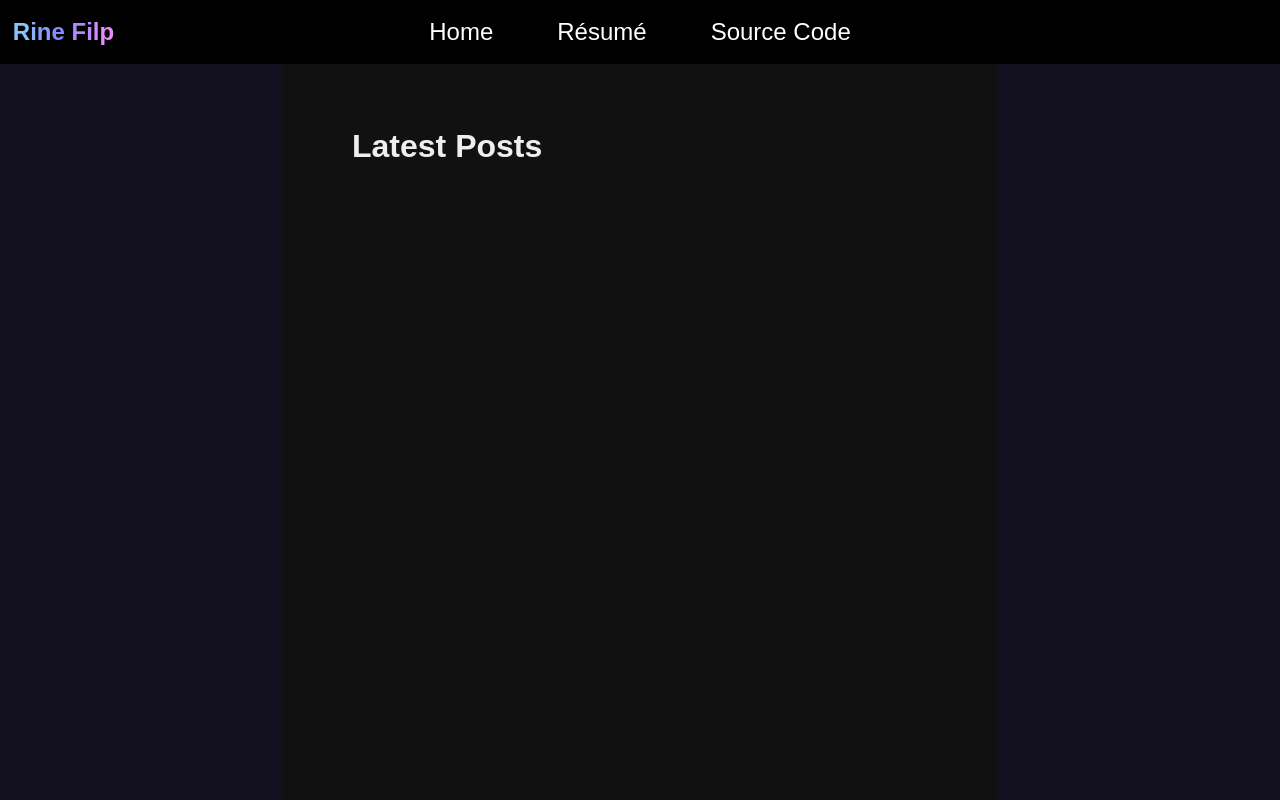
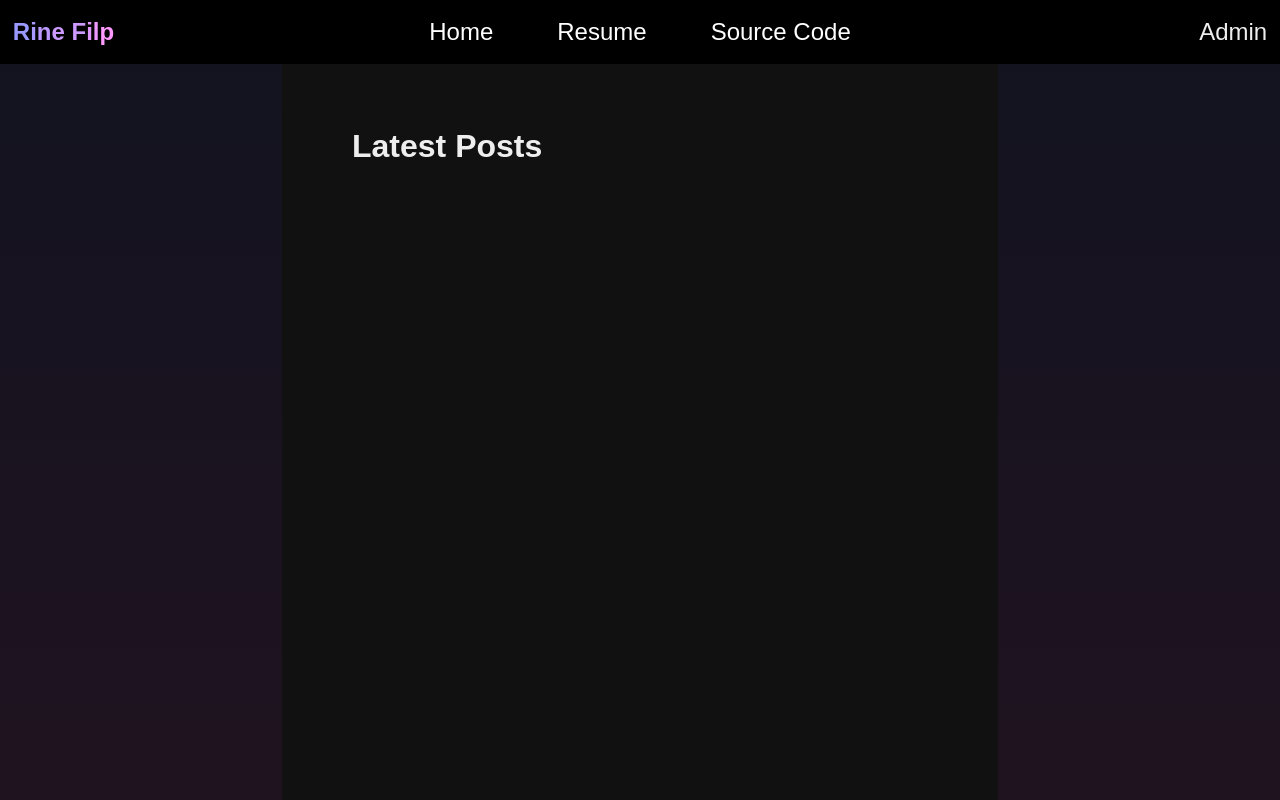
Before and after one commit to Bojken-Noven/website, a Django app: template website_application/templates/index.html in a window 1280 px wide. Run offline with Django 5.2, Linux system fonts and the light colour scheme; the template is opened without the code that fills it, so the values that code supplies are empty.

Commit message:
created custom login page; revamped colors

```diff
--- /dev/null
+++ b/website_application/forms.py
@@ -0,0 +1,6 @@
+from django import forms
+
+
+class LoginForm(forms.Form):
+    username = forms.CharField(label="", max_length=64, widget=forms.TextInput(attrs={"class": "login-form-username", "placeholder": "Username", "autofocus": True}))
+    password = forms.CharField(label="", max_length=64, widget=forms.PasswordInput(attrs={"class": "login-form-password", "placeholder": "Password"}))
--- a/website_application/static/base.css
+++ b/website_application/static/base.css
@@ -2,29 +2,6 @@
 * {
     margin: 0;
     padding: 0;
-}
-
-html {
-    font-family: sans-serif;
-}
-
-body {
-    background-color: #111;
-}
-
-p {
-    color: #eee;
-    font-size: 1.1rem;
-}
-
-span {
-    color: inherit;
-    font-size: inherit;
-}
-
-ul {
-    color: white;
-    list-style-type: none;
 }
 
 a {
@@ -37,8 +14,38 @@ a:hover {
     text-decoration: underline;
 }
 
+body {
+    background-color: #111;
+}
+
+html {
+    font-family: sans-serif;
+}
+
+iframe {
+    aspect-ratio: 16 / 9;
+    border-radius: 0.75rem;
+	height: 100%;
+	width: 100%;
+}
+
 img {
     border-radius: 0.75rem;
+}
+
+p {
+    color: #eee;
+    font-size: 1.125rem;
+}
+
+span {
+    color: inherit;
+    font-size: inherit;
+}
+
+ul {
+    color: white;
+    list-style-type: none;
 }
 
 
@@ -58,14 +65,17 @@ img {
     z-index: 1;
 }
 
-.logo-container {
+.top-corner-container {
     align-items: center;
     display: flex;
-    left: 0;
-    margin-left: 1%;
     min-height: 4rem;
     position: fixed;
     top: 0;
+}
+
+.top-left-container {
+    left: 0;
+    margin-left: 1%;
 }
 
 .logo {
@@ -89,7 +99,17 @@ img {
     font-weight: bold;
 }
 
+.top-right-container {
+    right: 0;
+    margin-right: 1%;
+}
+
+.top-right-text {
+    font-size: 1.5rem;
+}
+
 .main-container {
     margin-bottom: 4rem;
     margin-top: 4rem;
+    flex-direction: column;
 }
--- a/website_application/static/colors.css
+++ b/website_application/static/colors.css
@@ -1,50 +1,79 @@
-/* colors */
-.rine-blue {
-    color: #88c5ff;
-}
+:root {
+    --rine-light-red:       hsl(0,   100%, 80%);
+    --rine-light-orange:    hsl(30,  100%, 80%);
+    --rine-light-yellow:    hsl(60,  100%, 80%);
+    --rine-light-green:     hsl(120, 100%, 80%);
+    --rine-light-cyan:      hsl(180, 100%, 80%);
+    --rine-light-blue:      hsl(240, 100%, 80%);
+    --rine-light-blue-p10:  hsl(250, 100%, 80%);
+    --rine-light-blue-p20:  hsl(260, 100%, 80%);
+    --rine-light-purple:    hsl(270, 100%, 80%);
+    --rine-light-purple-p10:hsl(280, 100%, 80%);
+    --rine-light-purple-p20:hsl(290, 100%, 80%);
+    --rine-light-magenta:   hsl(300, 100%, 80%);
 
-.rine-blue-10 {
-    color: #88b2ff;
-}
+    --rine-medium-red:      hsl(0,   25%, 50%);
+    --rine-medium-orange:   hsl(30,  25%, 50%);
+    --rine-medium-yellow:   hsl(60,  25%, 50%);
+    --rine-medium-green:    hsl(120, 25%, 50%);
+    --rine-medium-cyan:     hsl(180, 25%, 50%);
+    --rine-medium-blue:     hsl(240, 25%, 50%);
+    --rine-medium-purple:   hsl(270, 25%, 50%);
+    --rine-medium-magenta:  hsl(300, 25%, 50%);
 
-.rine-blue-20 {
-    color: #889eff;
-}
-
-.rine-blue-30 {
-    color: #888aff;
-}
-
-.rine-indigo {
-    color: #9a88ff;
-}
-
-.rine-indigo-10 {
-    color: #ae88ff;
-}
-
-.rine-indigo-20 {
-    color: #c288ff;
-}
-
-.rine-indigo-30 {
-    color: #d588ff;
-}
-
-.rine-violet {
-    color: #e988ff;
+    --rine-dark-red:        hsl(0,   25%, 10%);
+    --rine-dark-orange:     hsl(30,  25%, 10%);
+    --rine-dark-yellow:     hsl(60,  25%, 10%);
+    --rine-dark-green:      hsl(120, 25%, 10%);
+    --rine-dark-cyan:       hsl(180, 25%, 10%);
+    --rine-dark-blue:       hsl(240, 25%, 10%);
+    --rine-dark-purple:     hsl(270, 25%, 10%);
+    --rine-dark-magenta:    hsl(300, 25%, 10%);
 }
 
 
-/* background colors */
-.rine-blue-dark-background {
-    background-color: #111920;
+/* colors */
+.rine-light-red {
+    color: var(--rine-light-red);
 }
 
-.rine-indigo-dark-background {
-    background-color: #131120;
+.rine-light-blue {
+    color: var( --rine-light-blue);
 }
 
-.rine-violet-dark-background {
-    background-color: #1d1120;
+.rine-light-blue-p10 {
+    color: var( --rine-light-blue-p10);
 }
+
+.rine-light-blue-p20 {
+    color: var( --rine-light-blue-p20);
+}
+
+.rine-light-purple {
+    color: var(--rine-light-purple);
+}
+
+.rine-light-purple-p10 {
+    color: var(--rine-light-purple-p10);
+}
+
+.rine-light-purple-p20 {
+    color: var(--rine-light-purple-p20);
+}
+
+.rine-light-magenta {
+    color: var(--rine-light-magenta);
+}
+
+/* background colors */
+.rine-dark-blue-background {
+    background-color: var(--rine-dark-blue);
+}
+
+.rine-dark-purple-background {
+    background-color: var(--rine-dark-purple);
+}
+
+.rine-dark-magenta-background {
+    background-color: var(--rine-dark-magenta);
+}
--- a/website_application/static/home.css
+++ b/website_application/static/home.css
@@ -6,25 +6,26 @@
     padding-right: 1%;
     padding-top: 1%;
     position: fixed;
-    scrollbar-color: #9a88ff #000;
     scrollbar-width: thin;
     top: 0;
     width: 20%;
 }
 
 .home-left-container {
+    background-image: linear-gradient(var(--rine-dark-blue), var(--rine-dark-magenta));
     left: 0;
+    scrollbar-color: var(--rine-medium-purple) black;
 }
 
 .home-left-video-container {
-    border-radius: 0.75rem;
-    height: 25vh;
     margin-bottom: 4%;
-    width: 100%;
 }
 
 .home-right-container {
+    background-image: linear-gradient(var(--rine-dark-blue), var(--rine-dark-magenta));
     direction: rtl;
+    padding-bottom: 1%;
+    scrollbar-color: var(--rine-medium-purple) black;
     right: 0;
 }
 
--- a/website_application/static/post.css
+++ b/website_application/static/post.css
@@ -16,14 +16,6 @@
     margin-bottom: 1rem;
 }
 
-.post-metadata {
-
-}
-
-.post-body-container {
-
-}
-
 .post-image {
     border-radius: 1rem;
     width: 100%;
--- a/website_application/templates/base.html
+++ b/website_application/templates/base.html
@@ -7,15 +7,16 @@
 		<link rel="stylesheet" type="text/css" href="{% static 'colors.css' %}">
 		<link rel="stylesheet" type="text/css" href="{% static 'home.css' %}">
 		<link rel="stylesheet" type="text/css" href="{% static 'post.css' %}">
+		<link rel="stylesheet" type="text/css" href="{% static 'login.css' %}">
 		<link rel="shortcut icon" type="image/png" href="{% static 'favicon.ico' %}" >
 		<script src="https://code.jquery.com/jquery-3.7.1.min.js"></script>
 	<head>
 	<body>
 		<div class="top-container flex-center-container">
-			<div class="logo-container">
+			<div class="top-corner-container top-left-container">
 				<p class="logo">
-					<span class="rine-blue">R</span><span class="rine-blue-10">i</span><span class="rine-blue-20">n</span><span class="rine-blue-30">e</span>
-					<span class="rine-indigo-10">F</span><span class="rine-indigo-20">i</span><span class="rine-indigo-30">l</span><span class="rine-violet">p</span>
+					<span class="rine-light-blue">R</span><span class="rine-light-blue-p10">i</span><span class="rine-light-blue-p20">n</span><span class="rine-light-purple">e</span>
+					<span class="rine-light-purple">F</span><span class="rine-light-purple-p10">i</span><span class="rine-light-purple-p20">l</span><span class="rine-light-magenta">p</span>
 				</p>
 			</div>
 			<nav class="nav-bar">
@@ -24,9 +25,16 @@
 				{% else %}
 					<p class="nav-bar-item"><a href="/">Home</a></p>
 				{% endif %}
-				<p class="nav-bar-item"><a href="{% url 'resume' %}" target="_blank">Résumé</a></p>
+				<p class="nav-bar-item"><a href="{% url 'resume' %}" target="_blank">Resume</a></p>
 				<p class="nav-bar-item"><a href="https://github.com/Bojken-Noven/website" target="_blank">Source Code</a></p>
 			</nav>
+			<div class="top-corner-container top-right-container">
+				{% if not user.is_authenticated %}
+					<p class="top-right-text"><a href="{% url 'login' %}" target="_blank">Admin</a></p>
+				{% else %}
+					<p class="top-right-text"><a href="{% url 'admin:index' %}">Admin</a></p>
+				{% endif %}
+			</div>
 		</div>
 		<div class="main-container flex-center-container">
 			{% block content %}
--- a/website_application/templates/index.html
+++ b/website_application/templates/index.html
@@ -1,43 +1,33 @@
 {% extends "base.html" %}
 
 {% block content %}
-	<ul class="home-side-container home-left-container rine-indigo-dark-background">
+	<ul class="home-side-container home-left-container">
 		{% for video in videos %}
-			<li>
-				<iframe class="home-left-video-container" src="https://www.youtube.com/embed/{{ video.video_id }}" frameBorder="0"></iframe>
-			</li>
+			<li><iframe class="home-left-video-container" src="https://www.youtube.com/embed/{{ video.video_id }}" frameBorder="0"></iframe></li>
 		{% endfor %}
 	</ul>
 	<ul class="home-posts-container">
 		<li class="home-posts-heading-container">
-			<p class="home-posts-heading">
-				Latest Posts
-			</p>
+			<p class="home-posts-heading">Latest Posts</p>
 		</li>
 		{% for post in posts %}
-			<li class="home-post-container {% if post.category == 'Technology' %}rine-blue-dark-background{% elif post.category == 'Music' %}rine-indigo-dark-background{% elif post.category == 'Gaming' %}rine-violet-dark-background{% endif %}">
+			<li class="home-post-container {% if post.category == 'Technology' %}rine-dark-blue-background{% elif post.category == 'Music' %}rine-dark-purple-background{% elif post.category == 'Gaming' %}rine-dark-magenta-background{% endif %}">
 				<div class="home-post-image-container">
-					<a href="{% url 'post' post.pk %}">
-						<img class="home-post-image" src="{{ post.image.url }}"/>
-					</a>
+					<a href="{% url 'post' post.pk %}"><img class="home-post-image" src="{{ post.image.url }}"/></a>
 				</div>
 				<div class="home-post-text-container">
 					<div class="home-post-text-title-container">
-						<a href="{% url 'post' post.pk %}">
-							<p class="home-post-text-title">
-								{{ post.title }}
-							</p>
-						</a>
+						<p class="home-post-text-title"><a href="{% url 'post' post.pk %}">{{ post.title }}</a></p>
 					</div>
 					<div class="home-post-text-metadata-container">
 						<p>
 							{{ post.date }} -
 							{% if post.category == "Technology" %}
-								<span class="home-post-text-category rine-blue">{{ post.category }}</span>
+								<span class="home-post-text-category rine-light-blue">{{ post.category }}</span>
 							{% elif post.category == "Music" %}
-								<span class="home-post-text-category rine-indigo">{{ post.category }}</span>
+								<span class="home-post-text-category rine-light-purple">{{ post.category }}</span>
 							{% elif post.category == "Gaming" %}
-								<span class="home-post-text-category rine-violet">{{ post.category }}</span>
+								<span class="home-post-text-category rine-light-magenta">{{ post.category }}</span>
 							{% endif %}
 						</p>
 					</div>
@@ -45,17 +35,13 @@
 						{{ post.body | safe | truncatewords:32}}
 					</div>
 					<div class="home-post-text-read-more-container">
-						<p class="home-post-text-read-more">
-							<a href="{% url 'post' post.pk %}">
-								READ MORE »
-							</a>
-						</p>
+						<p class="home-post-text-read-more"><a href="{% url 'post' post.pk %}">READ MORE »</a></p>
 					</div>
 				</div>
 			</li>
 		{% endfor %}
 	</ul>
-	<div class="home-side-container home-right-container rine-indigo-dark-background">
+	<div class="home-side-container home-right-container">
 		<div class="home-right-child-container">
 			{{ right_side_bar_content.body | safe}}
 		</div>
--- a/website_application/templates/post.html
+++ b/website_application/templates/post.html
@@ -3,9 +3,7 @@
 {% block content %}
 	<div class="post-container">
 		<div class="post-title-container">
-			<p class="post-title">
-				{{ post.title }}
-			</p>
+			<p class="post-title">{{ post.title }}</p>
 		</div>
 		<div class="post-metadata-container">
 			<p>
--- a/website_application/urls.py
+++ b/website_application/urls.py
@@ -1,10 +1,12 @@
 from django.urls import path
 from . import views
-from .views import get_home_view, get_post_view, open_resume
+from .views import get_home_view, get_post_view, open_resume, get_login_view, get_logout_view
 
 
 urlpatterns = [
 	path("", get_home_view, name="index"),
 	path("post/<int:pk>", get_post_view, name="post"),
-	path("resume", open_resume, name="resume")
+	path("resume", open_resume, name="resume"),
+	path("login", get_login_view, name="login"),
+	path("logout", get_logout_view, name="logout")
 ]
--- a/website_project/urls.py
+++ b/website_project/urls.py
@@ -2,10 +2,13 @@ from django.contrib import admin
 from django.urls import include, path
 from django.conf import settings
 from django.conf.urls.static import static
+from website_application.views import get_home_view
+from django.shortcuts import redirect
 
 
 urlpatterns = [
-    path("", include("website_application.urls")),
+    path('', include('website_application.urls')),
+    path('admin/login/', lambda request: redirect('index')),
     path('admin/', admin.site.urls),
     path('summernote/', include('django_summernote.urls')),
 ] + static(settings.MEDIA_URL, document_root=settings.MEDIA_ROOT)
```
Also changed, not shown: website_application/static/login.css (added, +66 -0 lines), website_application/templates/login.html (added, +21 -0 lines), website_application/views.py (+32 -1 lines), website_project/settings.py (+9 -3 lines), website_application/static/favicon.ico.
